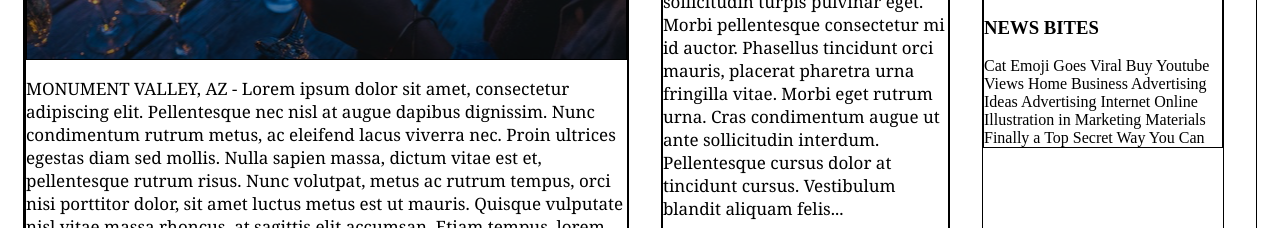
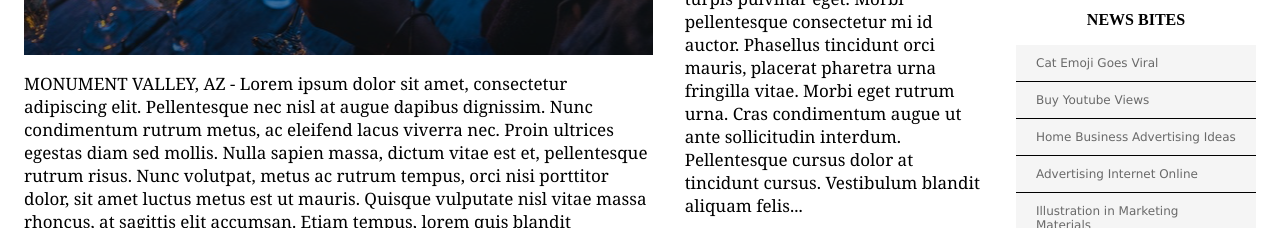
Before and after one commit to moseshewetson/myTimes, a plain HTML site: page index.html in a window 1280 px wide. Shown: the part 369-597 px from the top of the page. Drawn offline with Linux system fonts and the light colour scheme.

Commit message:
Spaced columns correctly, css for small column

```diff
--- a/css/style.css
+++ b/css/style.css
@@ -45,35 +45,48 @@ nav span a {
 
 .main {
     display: flex;
-    border: 1px solid black;
     margin: 0 auto 78px auto;
     width: 1232px;
     padding-top: 116px;
+    justify-content: space-between;
 }
 .large {
     display: flex;
-    border: 1px solid black;
     width: 630px;
     flex-direction: column;
     margin-right: 32px;
-    flex-grow: 2
 }
 .medium {
     display: flex;
-    border: 1px solid black;
     width: 300px;
     flex-direction: column;
     margin-right: 32px;
 }
+
+/*Small column css*/
+
 .small {
     display: flex;
-    border: 1px solid black;
     width: 240px;
     flex-direction: column;
-    margin-right: 32px;
 }
-.main div {
-    border: 1px solid black;
+.small .bite {
+    background-color: WhiteSmoke;
+    font-family: Verdana;
+    font-size: 12px;
+    color: DimGray;
+    margin: 0;
+    border-bottom: 1px solid black;
+    padding: 11px 20px;
+}
+.small h3 {
+    font-size: 16px;
+    font-weight: bold;
+    text-align: center;
+}
+.news-bites {
+    display: flex;
+    flex-direction: column;
 }
 .main-story .story-image {
     background-image: url("../media/img-story-main.png");
@@ -100,18 +113,26 @@ nav span a {
 }
 .story1 .story-image {
     background-image: url("../media/img-story-2.png");
-    display: flex;
 }
 .story2 .story-image {
     background-image: url("../media/img-story-3.png");
-    display: flex;
 }
 .story3 .story-image {
     background-image: url("../media/img-story-1.png");
-    display: flex;
 }
 .story-story {
     font-family: Georgia;
     font-size: 17px;
     color: black;
 }
+.stories {
+    display: flex;
+    justify-content: space-between;
+    margin-top: 17px;
+}
+.story1,
+.story2 {
+    width: 300px;
+    display: flex;
+    flex-direction: column;
+}
--- a/index.html
+++ b/index.html
@@ -104,12 +104,12 @@
 
             <div class="news-bites">
                 <h3>NEWS BITES</h3>
-                <span>Cat Emoji Goes Viral</span>
-                <span>Buy Youtube Views</span>
-                <span>Home Business Advertising Ideas</span>
-                <span>Advertising Internet Online </span>
-                <span>Illustration in Marketing Materials</span>
-                <span>Finally a Top Secret Way You Can</span>
+                <span class="bite">Cat Emoji Goes Viral</span>
+                <span class="bite">Buy Youtube Views</span>
+                <span class="bite">Home Business Advertising Ideas</span>
+                <span class="bite">Advertising Internet Online </span>
+                <span class="bite">Illustration in Marketing Materials</span>
+                <span class="bite">Finally a Top Secret Way You Can</span>
             </div>
         </div>
     </div>
```
